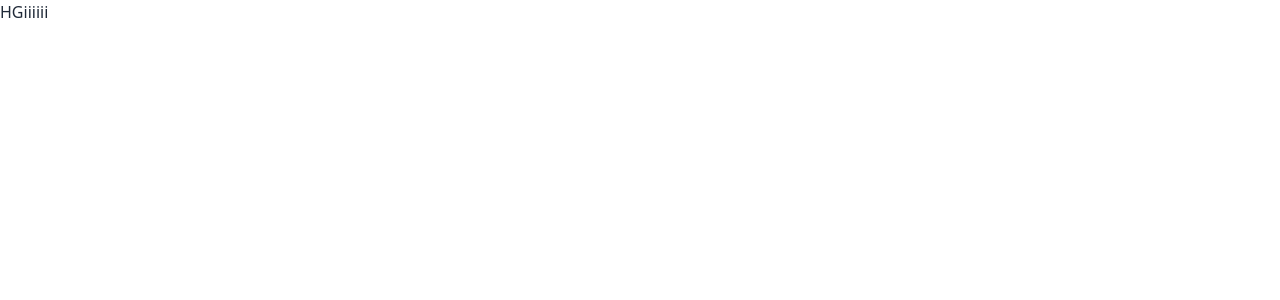
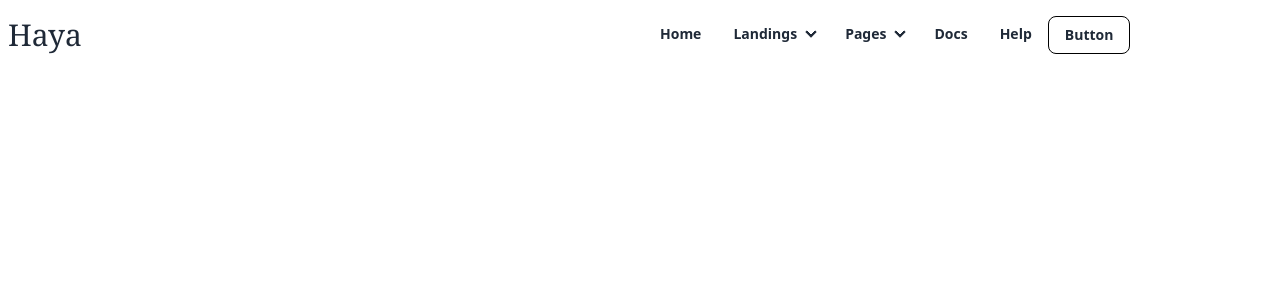
Before and after one commit to Zahidulislammaruf/haya-blog, a React (Vite) app: page / in a window 1280 px wide. Shown: the top 300 px of the page. Built offline with nearby package versions, Linux system fonts and the light colour scheme.

Commit message:
Navbar Added

```diff
--- a/src/Component/BannerWithNav/BannerWithNav.jsx
+++ b/src/Component/BannerWithNav/BannerWithNav.jsx
@@ -1,8 +1,9 @@
+import Navbar from "./Navbar";
 
 const BannerWithNav = () => {
     return (
         <div>
-           <h2>HGiiiiii</h2>
+           <Navbar ></Navbar>
         </div>
     );
 };
--- /dev/null
+++ b/src/Component/BannerWithNav/Navbar.jsx
@@ -0,0 +1,88 @@
+
+const Navbar = () => {
+    return (
+        <div className=" container mx-auto">
+<div className="navbar bg-base-100">
+  <div className="navbar-start">
+    <div className="dropdown">
+      <div tabIndex={0} role="button" className="btn btn-ghost lg:hidden">
+        <svg
+          xmlns="http://www.w3.org/2000/svg"
+          className="h-5 w-5"
+          fill="none"
+          viewBox="0 0 24 24"
+          stroke="currentColor">
+          <path
+            strokeLinecap="round"
+            strokeLinejoin="round"
+            strokeWidth="2"
+            d="M4 6h16M4 12h8m-8 6h16" />
+        </svg>
+      </div>
+      <ul
+        tabIndex={0}
+        className="menu menu-sm dropdown-content bg-base-100 rounded-box z-[1] mt-3 w-52 p-2 shadow">
+       <li><a className=" font-semibold">Home</a></li>
+      <li>
+        <details>
+          <summary className=" font-semibold">Landings</summary>
+          <ul className="p-2">
+            <li><a>Submenu 1</a></li>
+            <li><a>Submenu 2</a></li>
+          </ul>
+        </details>
+      </li>
+      <li>
+        <details>
+          <summary className=" font-semibold">Pages</summary>
+          <ul className="p-2">
+            <li><a>Submenu 1</a></li>
+            <li><a>Submenu 2</a></li>
+          </ul>
+        </details>
+      </li>
+      <li><a className=" font-semibold">Docs</a></li>
+      <li><a className=" font-semibold">Help</a></li>
+      <li> <a className=" border border-black font-semibold">Button</a> </li>
+      </ul>
+    </div>
+    <a className="text-3xl font-serif">Haya</a>
+  </div>
+  <div className="navbar-center hidden lg:flex">
+    <ul className="menu menu-horizontal px-1">
+      <li><a className=" font-semibold">Home</a></li>
+      <li>
+        <details>
+          <summary className=" font-semibold">Landings</summary>
+          <ul className="p-2">
+            <li><a>Submenu 1</a></li>
+            <li><a>Submenu 2</a></li>
+          </ul>
+        </details>
+      </li>
+      <li>
+        <details>
+          <summary className=" font-semibold">Pages</summary>
+          <ul className="p-2">
+            <li><a>Submenu 1</a></li>
+            <li><a>Submenu 2</a></li>
+          </ul>
+        </details>
+      </li>
+      <li ><a className=" font-semibold">Docs</a></li>
+      <li><a className=" font-semibold">Help</a></li>
+      <li> <a className=" border border-black font-semibold">Button</a> </li>
+
+    </ul>
+  </div>
+
+
+</div>
+        </div>
+
+
+
+    );
+};
+
+export default Navbar;
```
Also changed, not shown: 1 other file (tests, documents, lock files or other folders).
